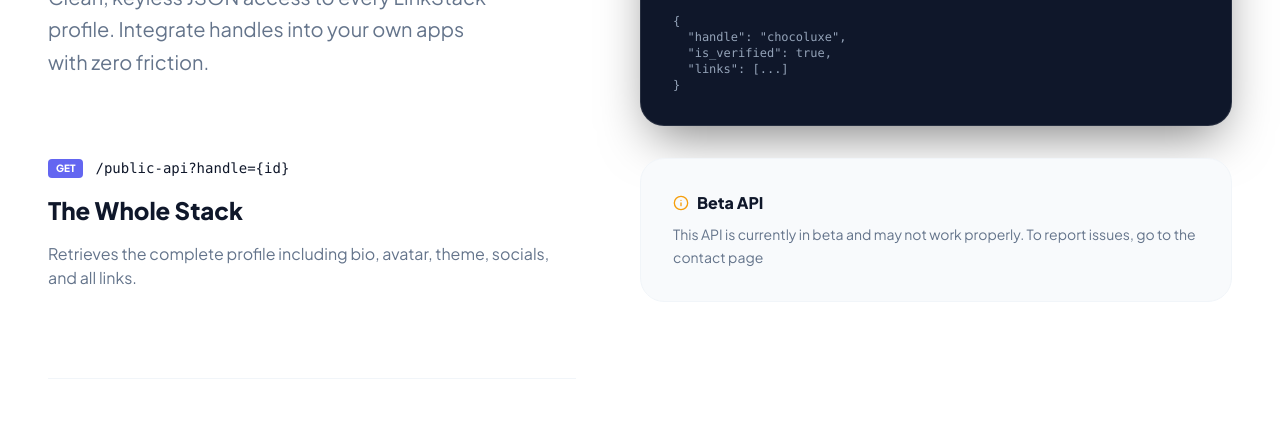
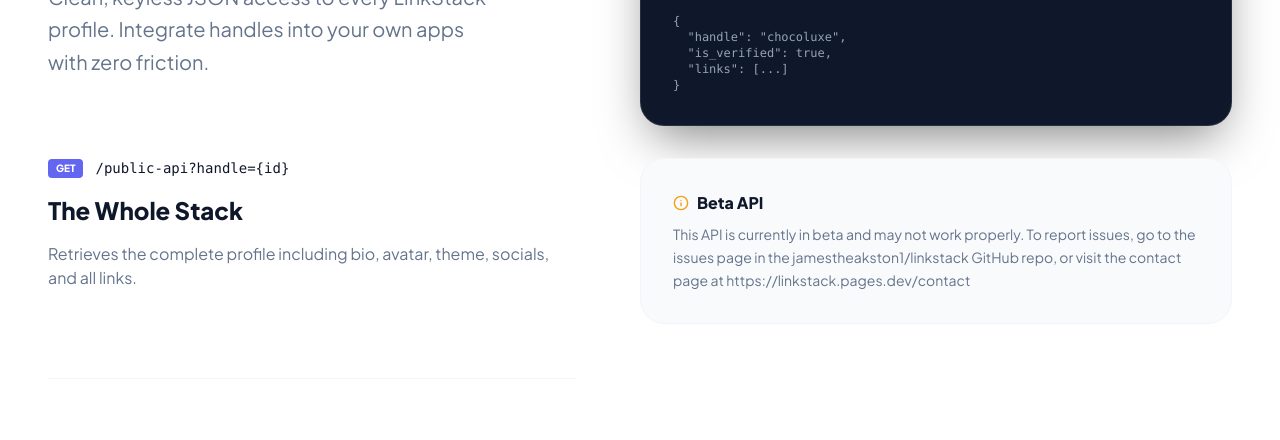
Before and after one commit to jamestheakston1/linkstack, a plain HTML site: page docs/api.html in a window 1280 px wide. Shown: the part 339-779 px from the top of the page. Drawn offline with nearby package versions, Linux system fonts and the light colour scheme; no server answers.

Commit message:
Enhance beta API notice with issue reporting details
Updated the beta API notice to include a link to the GitHub issues page.

```diff
--- a/docs/api.html
+++ b/docs/api.html
@@ -130,7 +130,7 @@
                     <i data-feather="info" class="w-4 h-4 text-amber-500"></i> Beta API
                 </h4>
                 <p class="text-slate-500 text-sm leading-relaxed font-medium">
-                    This API is currently in beta and may not work properly. To report issues, go to the <a href="./contact.html">contact page</a>
+                    This API is currently in beta and may not work properly. To report issues, go to the issues page in the jamestheakston1/linkstack GitHub repo, or visit the contact page at https://linkstack.pages.dev/contact
                 </p>
             </div>
         </aside>
```
